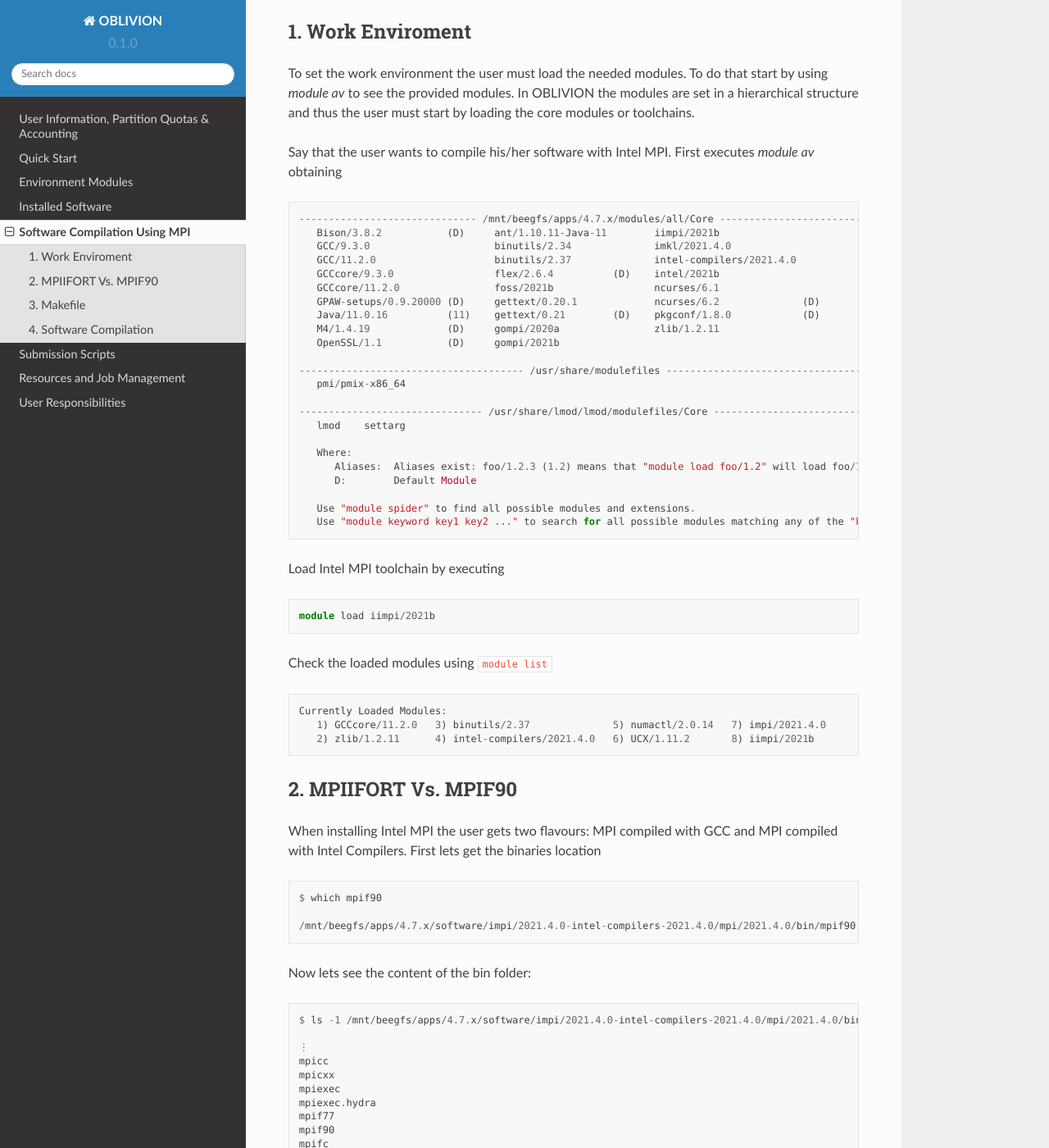
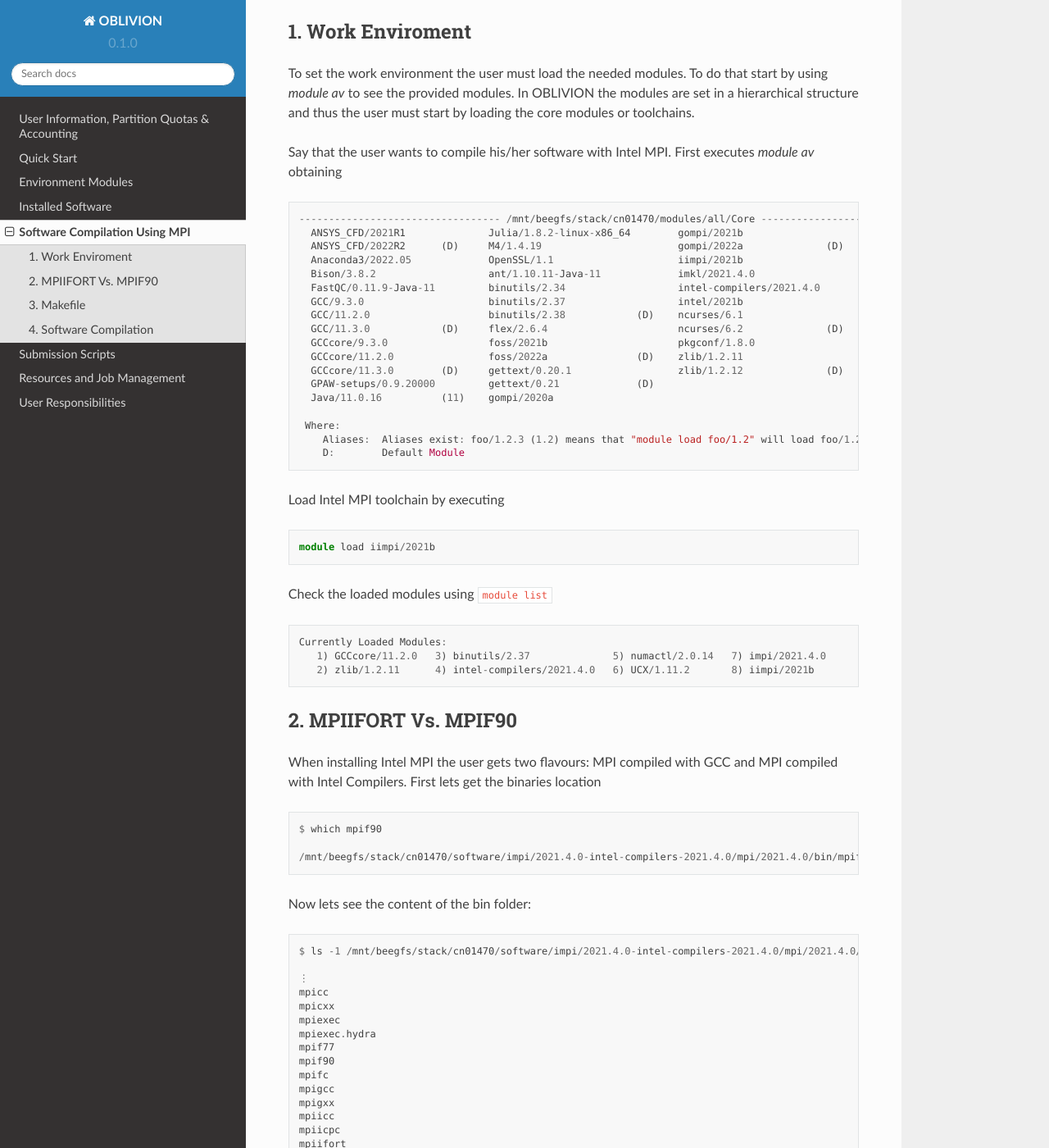
Before and after one commit to mavillez/Oblivion, a Sphinx documentation site: the page built from docs/source/compilation.rst, in a window 1280 px wide and 1400 px high, scrolled down 306 px. Shown: the whole window at 82% size. Built offline with Sphinx 7.4.7 and the Read the Docs theme 2.0.0, drawn with Linux system fonts in a browser that asks for light colours; some of the changed text lies outside the part shown.

Commit message:
Update compilation.rst

```diff
--- a/docs/source/compilation.rst
+++ b/docs/source/compilation.rst
@@ -18,30 +18,24 @@ Say that the user wants to compile his/her software with Intel MPI. First execut
 
 .. code-block:: julia
 
-   ------------------------------ /mnt/beegfs/apps/4.7.x/modules/all/Core ------------------------------
-      Bison/3.8.2           (D)     ant/1.10.11-Java-11        iimpi/2021b
-      GCC/9.3.0                     binutils/2.34              imkl/2021.4.0
-      GCC/11.2.0                    binutils/2.37              intel-compilers/2021.4.0
-      GCCcore/9.3.0                 flex/2.6.4          (D)    intel/2021b
-      GCCcore/11.2.0                foss/2021b                 ncurses/6.1
-      GPAW-setups/0.9.20000 (D)     gettext/0.20.1             ncurses/6.2              (D)
-      Java/11.0.16          (11)    gettext/0.21        (D)    pkgconf/1.8.0            (D)
-      M4/1.4.19             (D)     gompi/2020a                zlib/1.2.11
-      OpenSSL/1.1           (D)     gompi/2021b
+  ---------------------------------- /mnt/beegfs/stack/cn01470/modules/all/Core -----------------------
+    ANSYS_CFD/2021R1              Julia/1.8.2-linux-x86_64        gompi/2021b
+    ANSYS_CFD/2022R2      (D)     M4/1.4.19                       gompi/2022a              (D)
+    Anaconda3/2022.05             OpenSSL/1.1                     iimpi/2021b
+    Bison/3.8.2                   ant/1.10.11-Java-11             imkl/2021.4.0
+    FastQC/0.11.9-Java-11         binutils/2.34                   intel-compilers/2021.4.0
+    GCC/9.3.0                     binutils/2.37                   intel/2021b
+    GCC/11.2.0                    binutils/2.38            (D)    ncurses/6.1
+    GCC/11.3.0            (D)     flex/2.6.4                      ncurses/6.2              (D)
+    GCCcore/9.3.0                 foss/2021b                      pkgconf/1.8.0
+    GCCcore/11.2.0                foss/2022a               (D)    zlib/1.2.11
+    GCCcore/11.3.0        (D)     gettext/0.20.1                  zlib/1.2.12              (D)
+    GPAW-setups/0.9.20000         gettext/0.21             (D)
+    Java/11.0.16          (11)    gompi/2020a
 
-   -------------------------------------- /usr/share/modulefiles ---------------------------------------
-      pmi/pmix-x86_64
-
-   ------------------------------- /usr/share/lmod/lmod/modulefiles/Core -------------------------------
-      lmod    settarg
-
-      Where:
-         Aliases:  Aliases exist: foo/1.2.3 (1.2) means that "module load foo/1.2" will load foo/1.2.3
-         D:        Default Module
-
-      Use "module spider" to find all possible modules and extensions.
-      Use "module keyword key1 key2 ..." to search for all possible modules matching any of the "keys".
-
+   Where:
+      Aliases:  Aliases exist: foo/1.2.3 (1.2) means that "module load foo/1.2" will load foo/1.2.3
+      D:        Default Module
 
 Load Intel MPI toolchain by executing
 
@@ -67,13 +61,13 @@ When installing Intel MPI the user gets two flavours: MPI compiled with GCC and
 
   $ which mpif90
 
-  /mnt/beegfs/apps/4.7.x/software/impi/2021.4.0-intel-compilers-2021.4.0/mpi/2021.4.0/bin/mpif90
+  /mnt/beegfs/stack/cn01470/software/impi/2021.4.0-intel-compilers-2021.4.0/mpi/2021.4.0/bin/mpif90
 
 Now lets see the content of the bin folder:
 
 .. code-block:: julia
 
-   $ ls -1 /mnt/beegfs/apps/4.7.x/software/impi/2021.4.0-intel-compilers-2021.4.0/mpi/2021.4.0/bin/
+   $ ls -1 /mnt/beegfs/stack/cn01470/software/impi/2021.4.0-intel-compilers-2021.4.0/mpi/2021.4.0/bin/
 
    ⋮
    mpicc
@@ -98,7 +92,7 @@ To check this just type
 
 .. code-block:: julia
 
-  $ less /mnt/beegfs/apps/4.7.x/software/impi/2021.4.0-intel-compilers-2021.4.0/mpi/2021.4.0/bin/mpif90
+  $ less /mnt/beegfs/stack/cn01470/software/impi/2021.4.0-intel-compilers-2021.4.0/mpi/2021.4.0/bin/mpif90
 
 obtaining
 
@@ -115,7 +109,7 @@ and
 
 .. code-block:: julia
 
-  $ less /mnt/beegfs/apps/4.7.x/software/impi/2021.4.0-intel-compilers-2021.4.0/mpi/2021.4.0/bin/mpiifort
+  $ less /mnt/beegfs/stack/cn01470/software/impi/2021.4.0-intel-compilers-2021.4.0/mpi/2021.4.0/bin/mpiifort
 
 obtaining
 
@@ -153,13 +147,13 @@ Lets find the PATHs for binary, libraries and include. So, first lets determine
 
   $ which mpiifort
 
-  /mnt/beegfs/apps/4.7.x/software/impi/2021.4.0-intel-compilers-2021.4.0/mpi/2021.4.0/bin/mpiifort
+  /mnt/beegfs/stack/cn01470/software/impi/2021.4.0-intel-compilers-2021.4.0/mpi/2021.4.0/bin/mpiifort
 
 Now look for the paths:
 
 .. code-block:: julia
 
-  $ ls /mnt/beegfs/apps/4.7.x/software/impi/2021.4.0-intel-compilers-2021.4.0/mpi/2021.4.0/
+  $ ls /mnt/beegfs/stack/cn01470/software/impi/2021.4.0-intel-compilers-2021.4.0/mpi/2021.4.0/
 
    benchmarks  bin  include  lib  man
 
@@ -167,9 +161,9 @@ So, here we show some of the listed folders. Lets set the paths to be used in th
 
 .. code-block:: julia
 
-  MPI_BIN=/mnt/beegfs/apps/4.7.x/software/impi/2021.4.0-intel-compilers-2021.4.0/mpi/2021.4.0/bin
-  MPI_LIB=/mnt/beegfs/apps/4.7.x/software/impi/2021.4.0-intel-compilers-2021.4.0/mpi/2021.4.0/lib
-  MPI_INC=/mnt/beegfs/apps/4.7.x/software/impi/2021.4.0-intel-compilers-2021.4.0/mpi/2021.4.0/include
+  MPI_BIN=/mnt/beegfs/stack/cn01470/software/impi/2021.4.0-intel-compilers-2021.4.0/mpi/2021.4.0/bin
+  MPI_LIB=/mnt/beegfs/stack/cn01470/software/impi/2021.4.0-intel-compilers-2021.4.0/mpi/2021.4.0/lib
+  MPI_INC=/mnt/beegfs/stack/cn01470/software/impi/2021.4.0-intel-compilers-2021.4.0/mpi/2021.4.0/include
 
 3. Makefile
 -----------
@@ -188,7 +182,7 @@ Here is an example for two setups in OBLIVION. In the header of the Makefile add
   #SYSTYPE="marenostrum_impi"
 
   ifeq ($(SYSTYPE),"oblivion_impi_intel")
-  SOFTWARE=/mnt/beegfs/apps/4.7.x/software
+  SOFTWARE=/mnt/beegfs/stack/cn01470/software
   MPI_VER=/impi/2021.4.0-intel-compilers-2021.4.0/mpi/2021.4.0
   MPI_BIN=${SOFTWARE}/${MPI_VER}/bin
   MPI_LIB=${SOFTWARE}/${MPI_VER}/lib
@@ -198,7 +192,7 @@ Here is an example for two setups in OBLIVION. In the header of the Makefile add
   endif
 
   ifeq ($(SYSTYPE),"oblivion_impi_gcc")
-  SOFTWARE=/mnt/beegfs/apps/4.7.x/software
+  SOFTWARE=/mnt/beegfs/stack/cn01470/software
   MPI_VER=/impi/2021.4.0-intel-compilers-2021.4.0/mpi/2021.4.0
   MPI_BIN=${SOFTWARE}/${MPI_VER}/bin
   MPI_LIB=${SOFTWARE}/${MPI_VER}/lib
```
